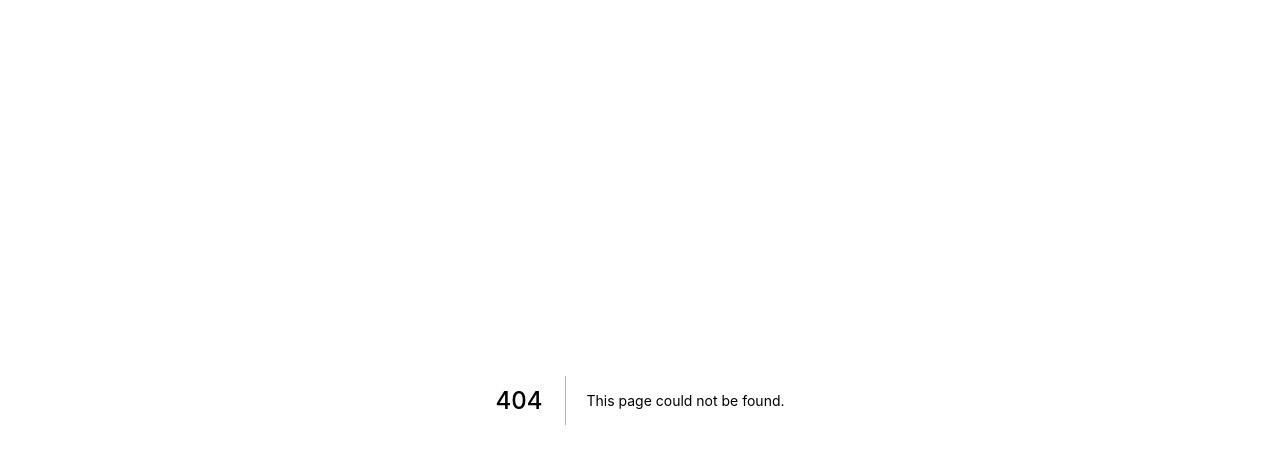
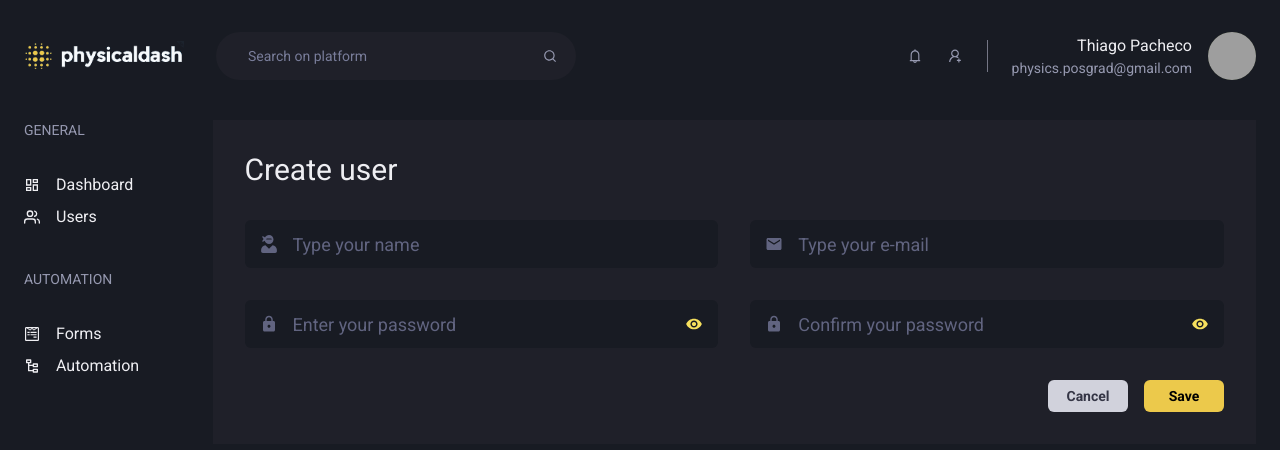
Before and after one commit to tpaphysics/physicaldas, a Next.js app: page /forms in a window 1280 px wide. Before the commit this address had no page. Shown: the top 450 px of the page. Built offline with nearby package versions, Linux system fonts and the light colour scheme; grey boxes are pictures that could not be loaded.

Commit message:
criação da página de criação de usuários, form

```diff
--- a/src/components/forms/RounderInput.tsx
+++ b/src/components/forms/RounderInput.tsx
@@ -3,10 +3,10 @@ import { Icon, Input, InputGroup, InputProps, InputRightElement } from '@chakra-
 import React from 'react'
 import { RiSearchLine } from 'react-icons/ri'
 
-export default function RounderInput({ ml, size, ...props }: InputProps) {
+export default function RounderInput({ ml, size, placeholder, ...props }: InputProps) {
     return (
         <InputGroup maxW={360} ml={ml} size={size}>
-            <Input {...props} size={size} variant="searchBox" placeholder='Buscar na plataforma' />
+            <Input {...props} size={size} variant="searchBox" placeholder={placeholder} />
             <InputRightElement h="100%" children={<Icon mr={5} color='gray.300' as={RiSearchLine} />} />
         </InputGroup >
     )
--- a/src/components/header/Header.tsx
+++ b/src/components/header/Header.tsx
@@ -18,7 +18,7 @@ export default function Header() {
             align="center"
         >
             <Image src="logoSmall.png" w="160px" />
-            <RounderInput size={"sm"} ml={8} />
+            <RounderInput size={"sm"} ml={8} placeholder="Search on platform" />
 
             <HStack ml="auto" spacing={6} >
                 <IconsBar icons={[AiOutlineBell, AiOutlineUserAdd]} />
--- a/src/components/sidebar/SideBar.tsx
+++ b/src/components/sidebar/SideBar.tsx
@@ -12,7 +12,7 @@ export default function SideBar() {
     return (
         <>
             <VStack as="aside" spacing={10} alignItems="flex-start" w="220px"  >
-                <SideBarCategoryMenu menuTitle='Geral' itens={
+                <SideBarCategoryMenu menuTitle='General' itens={
                     [
                         {
                             name: "Dashboard",
@@ -25,7 +25,7 @@ export default function SideBar() {
                         }
                     ]
                 } />
-                <SideBarCategoryMenu menuTitle='Automação' itens={
+                <SideBarCategoryMenu menuTitle='Automation' itens={
                     [
                         {
                             name: "Forms",
--- a/src/components/users/Pagination.tsx
+++ b/src/components/users/Pagination.tsx
@@ -5,7 +5,7 @@ export default function Pagination() {
     <HStack paddingTop={8} justify="space-between">
       <Box>
         <Text fontWeight="bold" as="span">
-          0 - 5 de 100
+          0 - 5 of 100
         </Text>
       </Box>
       <HStack spacing={4}>
--- /dev/null
+++ b/src/pages/forms.tsx
@@ -0,0 +1,33 @@
+import { Flex, VStack, SimpleGrid, HStack, Button, Heading } from '@chakra-ui/react'
+import TpaInput from '../components/forms/TpInput'
+import Header from '../components/header/Header'
+import SideBar from '../components/sidebar/SideBar'
+
+export default function Forms() {
+    return (
+        <Flex h="100vh" direction='column'>
+            <Header />
+            <Flex w="100%" my="6" mx="auto" maxWidth="1480" px="6">
+                <SideBar />
+                <VStack p={8} align="left" w="100%" spacing={8} ml="1" bg="gray.800">
+                    <Heading size="lg" fontWeight="normal" >Create user</Heading>
+                    <SimpleGrid width="100%" gap={8} minChildWidth="240px" alignItems="flex-start">
+
+                        <TpaInput iconType='user' placeholder='Type your name' />
+                        <TpaInput iconType='email' placeholder='Type your e-mail' />
+
+                    </SimpleGrid>
+                    <SimpleGrid width="100%" gap={8} minChildWidth="240px" alignItems="flex-start">
+
+                        <TpaInput iconType='lock' placeholder='Enter your password' isPassword />
+                        <TpaInput iconType='lock' placeholder='Confirm your password' isPassword />
+                    </SimpleGrid>
+                    <HStack spacing={4} justifyContent="flex-end">
+                        <Button size="sm" w={20} colorScheme="gray" color="gray.700">Cancel</Button>
+                        <Button size="sm" w={20}>Save</Button>
+                    </HStack>
+                </VStack>
+            </Flex>
+        </Flex >
+    )
+}
--- a/src/pages/users/UserTableLine.tsx
+++ b/src/pages/users/UserTableLine.tsx
@@ -1,5 +1,5 @@
 import { Tbody, Tr, Td, Checkbox, Box, Text, Button, Icon } from '@chakra-ui/react'
-import { RiAddLine, RiPencilLine } from 'react-icons/ri'
+import { RiPencilLine } from 'react-icons/ri'
 
 
 interface UserTableLineBrops {
@@ -25,7 +25,7 @@ export default function UserTableLine({ name, email, createdAs }: UserTableLineB
                     <Text fontSize="sm">{createdAs}</Text>
                 </Td>
                 <Td>
-                    <Button as="a" size="sm" colorScheme="gray" color="gray.800" leftIcon={<Icon fontSize="16" as={RiPencilLine} />}>Editar</Button>
+                    <Button as="a" size="sm" colorScheme="gray" color="gray.700" leftIcon={<Icon fontSize="16" as={RiPencilLine} />}>Edit</Button>
                 </Td>
             </Tr>
         </Tbody>
```
Also changed, not shown: src/pages/users/index.tsx (+8 -8 lines), 1 other file (tests, documents, lock files or other folders).
